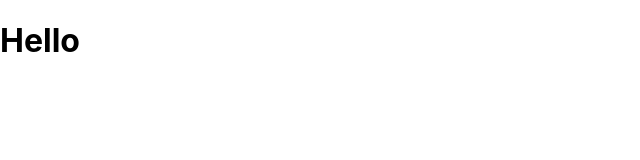
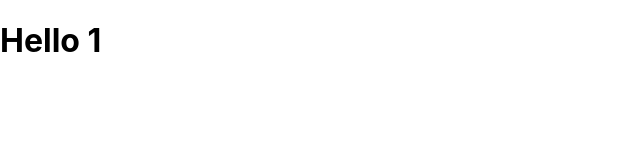
Before and after one commit to sachvarghese/ReactMini, a React (Create React App) app in the folder my-app/: page /ArticleView/1 in a window 1280 px wide. Shown: the top 160 px of the page, without its empty margins (0-640 px from the left). Built offline with nearby package versions, Linux system fonts and the light colour scheme.

Commit message:
15/6: Login validated
Signed-off-by: Antony S Varghese <A-8811@ibsplc.com>

```diff
--- a/my-app/src/App.js
+++ b/my-app/src/App.js
@@ -26,6 +26,18 @@ class App extends Component {
         completed: false
 
       }
+    ],
+
+    users: [
+      {
+        id: 'A-8811',
+        password: 'igloo123'
+      },
+      {
+        id: 'A-9988',
+        password: 'impala11'
+      }
+
     ]
   }
 
@@ -62,11 +74,11 @@ class App extends Component {
       */
      <Router>
        <Route exact path="/" render={props=>(<React.Fragment>
-        <LoginPage />
+        <LoginPage users={this.state.users}/>
        </React.Fragment> )}/>
 
-        <Route path="/:id/:Pass" render={props=>(<React.Fragment>
-        <ArticleView />
+        <Route path="/ArticleView/:id" render={props=>(<React.Fragment>
+        <ArticleView {...props}/>
        </React.Fragment> )}/>
       </Router>
     );
--- a/my-app/src/components/ArticleView.js
+++ b/my-app/src/components/ArticleView.js
@@ -2,12 +2,15 @@ import React, { Component } from 'react';
 
 class ArticleView extends Component {
 
-
+    logProps = () => {
+        console.log(this.props);
+    }
 
     render() {
+        this.logProps();
         return (
             <div>
-                <h1>Hello</h1>
+                <h1>Hello {this.props.match.params.id}</h1>
             </div>
         );
     }
--- a/my-app/src/components/LoginPage.js
+++ b/my-app/src/components/LoginPage.js
@@ -15,10 +15,22 @@ class LoginPage extends Component {
         );
     }
 
+    validateCredentials = () => {
+        for(var i=0;i<this.props.users.length;i++){
+            if(this.props.users[i].id===this.state.id && this.props.users[i].password===this.state.pass){
+                return true;
+            }
+        }
+        return false;
+    }
+
     onSubmit = (e) => {
         e.preventDefault();
-        console.log('/'+this.state.id+"/"+this.state.pass);
-        this.props.history.push('/'+this.state.id+"/"+this.state.pass);
+        if(this.validateCredentials()) {
+        this.props.history.push('/ArticleView/'+ this.state.id);
+        }
+
+
     }
 
     render() {
```
